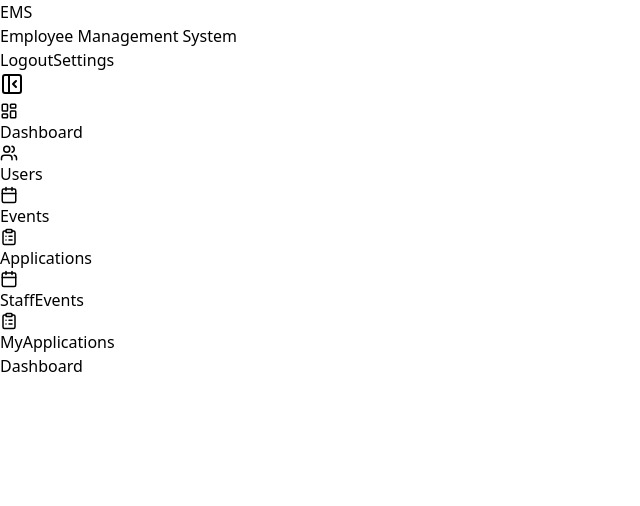
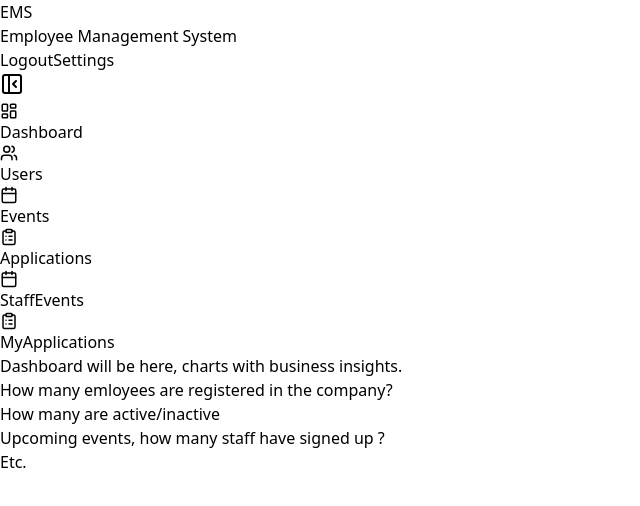
Before and after one commit to Ascenscion/EMS, a React (Vite) app in the folder client/: page / in a window 1280 px wide. Shown: the top 506 px of the page, without its empty margins (0-640 px from the left). Built offline with nearby package versions, Linux system fonts and the light colour scheme; sample sign-in values are in the browser's storage.

Commit message:
Dashboard info

```diff
--- a/client/src/pages/Dashboard.jsx
+++ b/client/src/pages/Dashboard.jsx
@@ -2,7 +2,19 @@ import React from 'react'
 
 const Dashboard = () => {
     return (
-        <div>Dashboard</div>
+        <div>
+          <p>
+            Dashboard will be here, charts with business insights.
+          </p>
+
+            <ul>
+              <li>How many emloyees are registered in the company?</li>
+              <li>How many are active/inactive</li>
+              <li>Upcoming events, how many staff have signed up ?</li>
+              <li>Etc.</li>
+            </ul>
+
+          </div>
     )
 }
 
```
